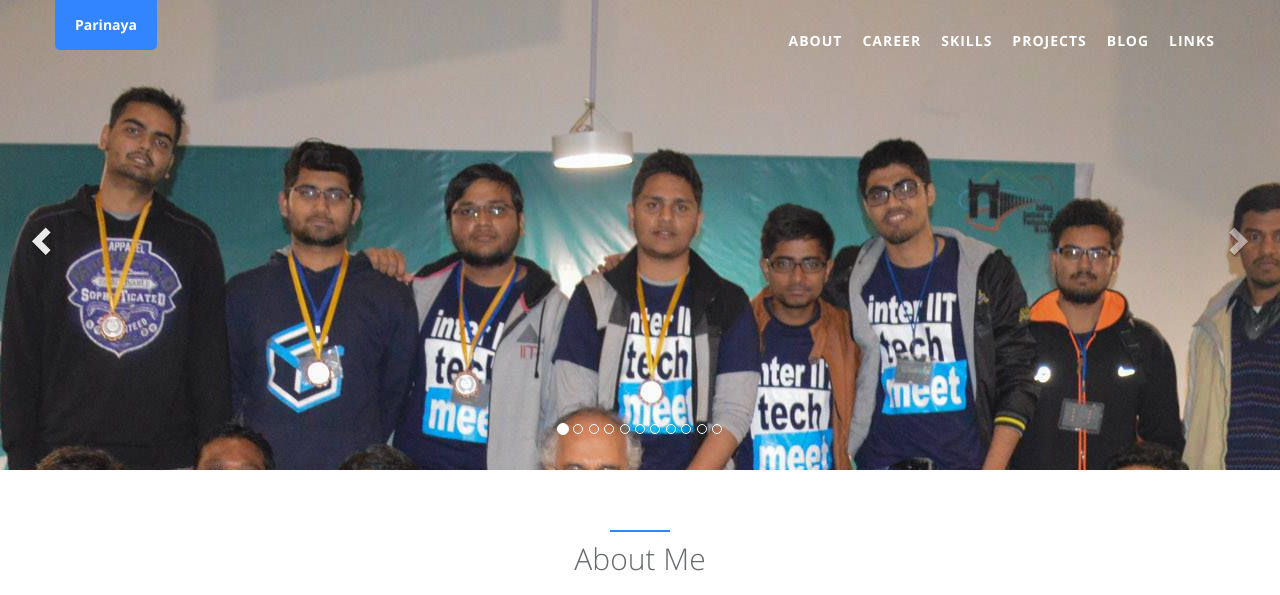
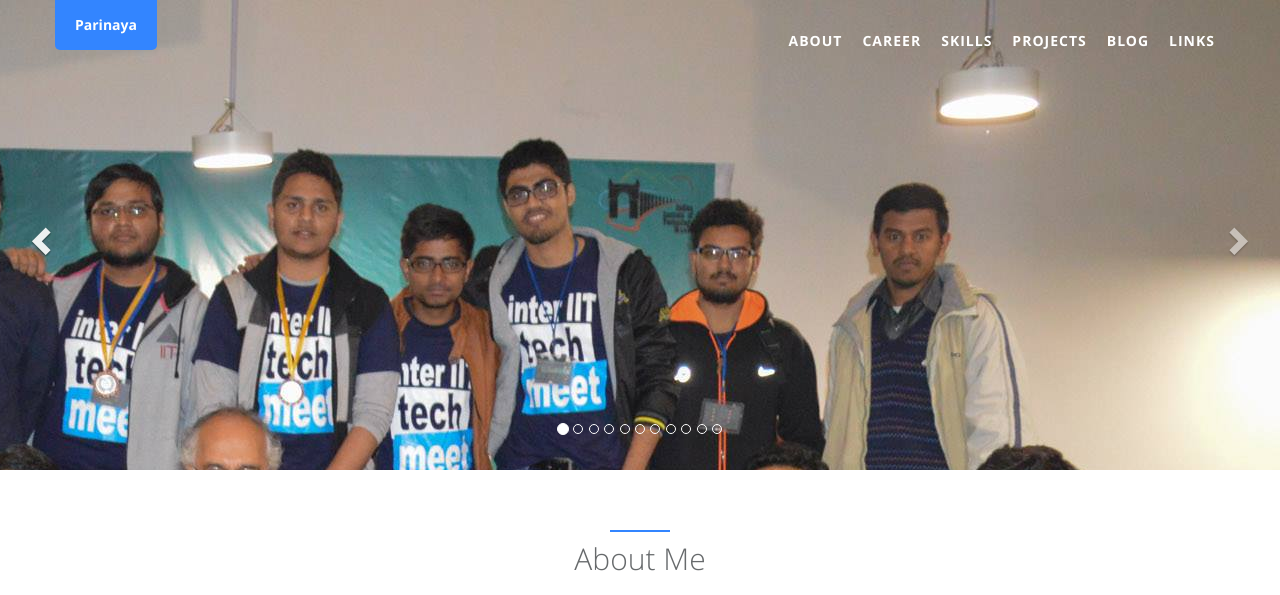
Before and after one commit to parinaya-007/parinaya-007.github.io, a Jekyll site: the page built from index.html, in a window 1280 px wide and 1400 px high. Shown: the top 595 px of the window. Built offline with Jekyll 4.4.1, drawn with Linux system fonts in a browser that asks for light colours; grey boxes are pictures that could not be loaded.

Commit message:
Update _style.scss

```diff
--- a/_sass/_style.scss
+++ b/_sass/_style.scss
@@ -2503,10 +2503,10 @@ body {
     height: 470px;
     width: 100%;
     &.one {
-      background: url(../assets/img/landing/interiittech.jpg) 50% 0 no-repeat;
+      background: url(../assets/img/landing/interiittech.jpg) 100% 0 no-repeat;
     }
     &.two {
-      background: url(../assets/img/landing/pool.jpg) 50% 0 no-repeat;
+      background: url(../assets/img/landing/pool.jpg) 100% 0 no-repeat;
     }
     &.three {
       background: url(../assets/img/landing/z2party.jpg) 50% 0 no-repeat;
```
